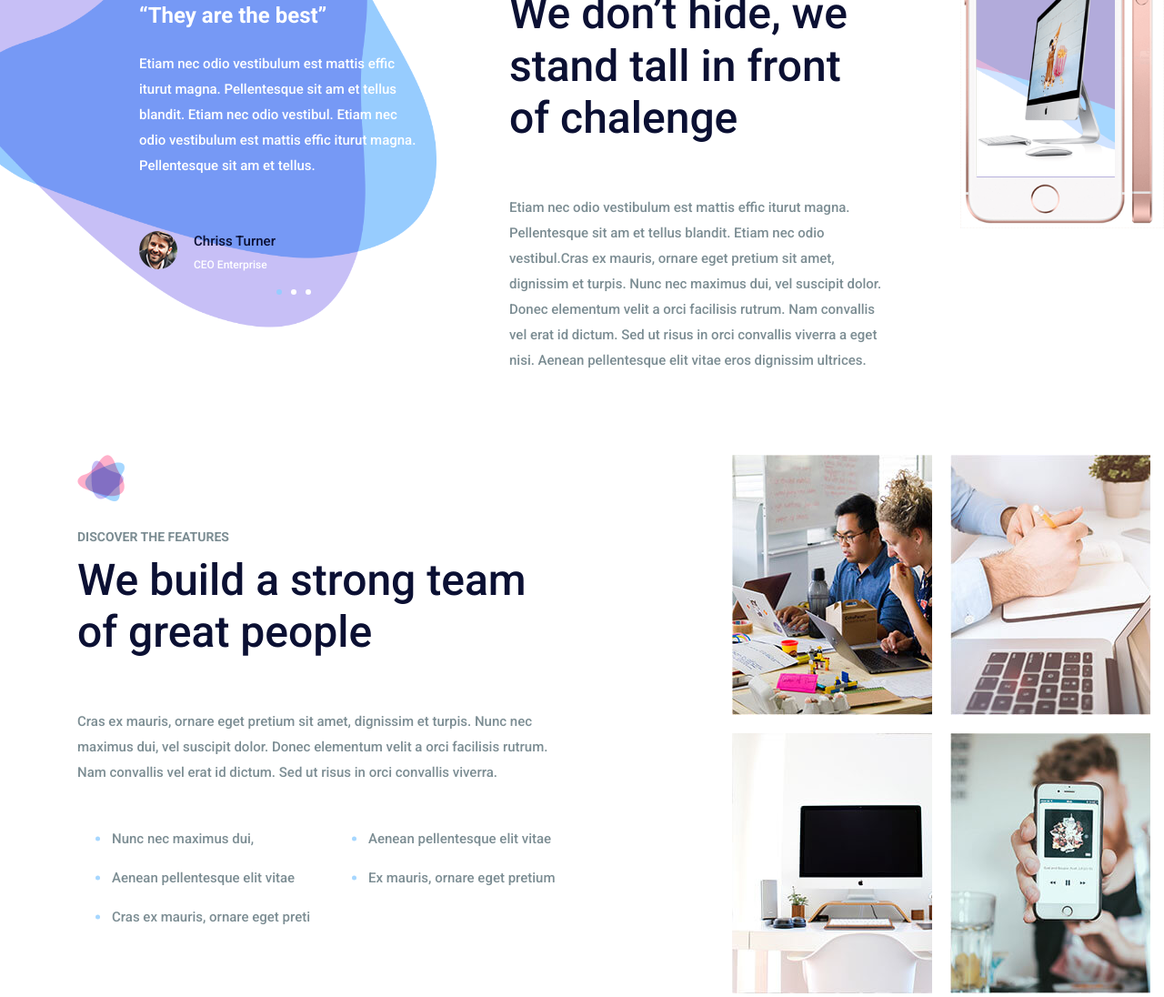
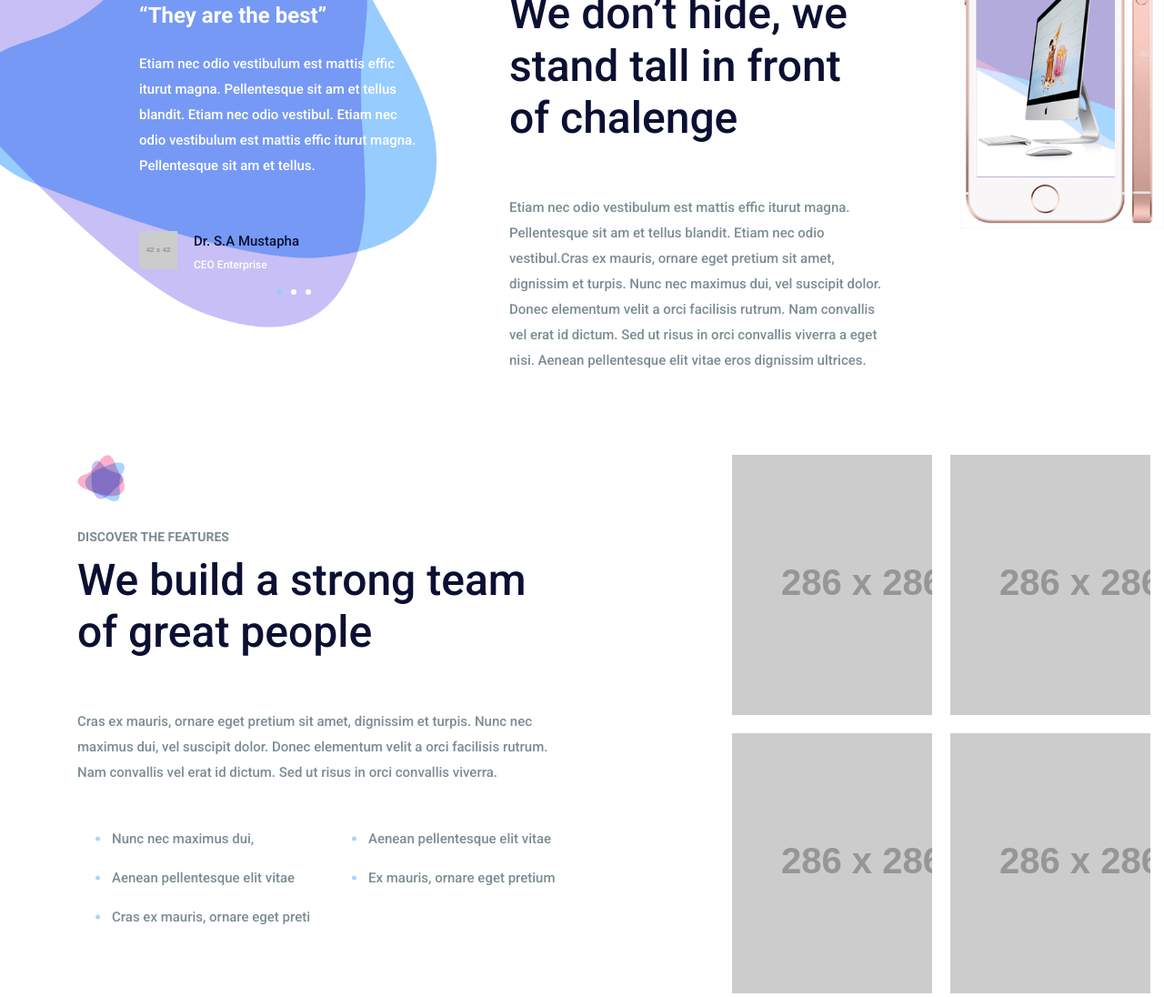
Before and after one commit to adedamolagig/projectaffair, a website: page docs/index.html in a window 1280 px wide. Shown: the part 1945-3041 px from the top of the page at 91% size. Drawn offline with nearby package versions, Linux system fonts and the light colour scheme; placeholder pictures from the web are drawn by us.

Commit message:
made changes to the img src

```diff
--- a/docs/index.html
+++ b/docs/index.html
@@ -7,7 +7,7 @@
 
         <link rel="icon" href="img/fav-icon.png" type="image/x-icon" />
         <!-- The above 3 meta tags *must* come first in the head; any other head content must come *after* these tags -->
-        <title>Sierra</title>
+        <title>Project Affair</title>
 
         <!-- Icon css link -->
         <link href="css/font-awesome.min.css" rel="stylesheet">
@@ -336,9 +336,9 @@
                         <h4>“They are the best”</h4>
                         <p>Etiam nec odio vestibulum est mattis effic iturut magna. Pellentesque sit am et tellus blandit. Etiam nec odio vestibul. Etiam nec odio vestibulum est mattis effic iturut magna. Pellentesque sit am et tellus.</p>
                         <div class="media">
-                            <img src="img/team/people/people-5.jpg" alt="">
+                            <img src="https://via.placeholder.com/42" alt="">
                             <div class="media-body">
-                                <h5>Chriss Turner</h5>
+                                <h5>Dr. S.A Mustapha</h5>
                                 <h6>CEO Enterprise</h6>
                             </div>
                         </div>
@@ -347,9 +347,9 @@
                         <h4>“They are the best”</h4>
                         <p>Etiam nec odio vestibulum est mattis effic iturut magna. Pellentesque sit am et tellus blandit. Etiam nec odio vestibul. Etiam nec odio vestibulum est mattis effic iturut magna. Pellentesque sit am et tellus.</p>
                         <div class="media">
-                            <img src="img/team/people/people-5.jpg" alt="">
+                            <img src="https://via.placeholder.com/42" alt="">
                             <div class="media-body">
-                                <h5>Chriss Turner</h5>
+                                <h5>Dr. S.A Mustapha</h5>
                                 <h6>CEO Enterprise</h6>
                             </div>
                         </div>
@@ -411,22 +411,22 @@
                             <div class="row">
                                 <div class="col-lg-6 col-6">
                                     <div class="team_img_item">
-                                        <img src="img/team/people/people-1.jpg" alt="">
+                                        <img src="https://via.placeholder.com/286?text=TeamPictures" alt="">
                                     </div>
                                 </div>
                                 <div class="col-lg-6 col-6">
                                     <div class="team_img_item">
-                                        <img src="img/team/people/people-2.jpg" alt="">
+                                        <img src="https://via.placeholder.com/286" alt="">
                                     </div>
                                 </div>
                                 <div class="col-lg-6 col-6">
                                     <div class="team_img_item">
-                                        <img src="img/team/people/people-3.jpg" alt="">
+                                        <img src="https://via.placeholder.com/286" alt="">
                                     </div>
                                 </div>
                                 <div class="col-lg-6 col-6">
                                     <div class="team_img_item">
-                                        <img src="img/team/people/people-4.jpg" alt="">
+                                        <img src="https://via.placeholder.com/286?text=TeamPictures" alt="">
                                     </div>
                                 </div>
                             </div>
--- a/package.json
+++ b/package.json
@@ -7,7 +7,7 @@
     "doc": "docs"
   },
   "scripts": {
-    "test": "echo \"Error: no test specified\" && exit 1"
+    "deploy": "gh-pages -d docs"
   },
   "repository": {
     "type": "git",
```
Also changed, not shown: docs/about-us.html (+7 -7 lines), docs/blog.html (+1 -1 lines), docs/contact.html (+1 -1 lines), docs/elements.html (+1 -1 lines), docs/portfolio.html (+1 -1 lines), docs/service.html (+1 -1 lines), docs/single-blog.html (+5 -5 lines), 4 other files.
